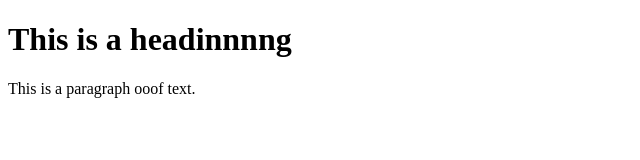
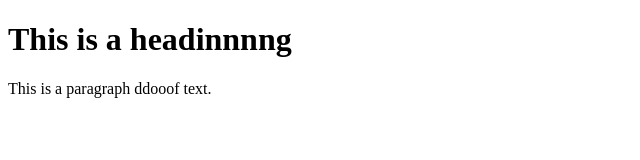
Before and after one commit to ibrahimalish/apache, a plain HTML site: page index.html in a window 1280 px wide. Shown: the full height of the page, 0-640 px from the left. Drawn offline with Linux system fonts and the light colour scheme.

Commit message:
Update index.html

```diff
--- a/index.html
+++ b/index.html
@@ -5,6 +5,6 @@
 </head>
 <body>
   <h1>This is a headinnnng</h1>
-  <p>This is a paragraph ooof text.</p>
+  <p>This is a paragraph ddooof text.</p>
 </body>
 </html>
```
